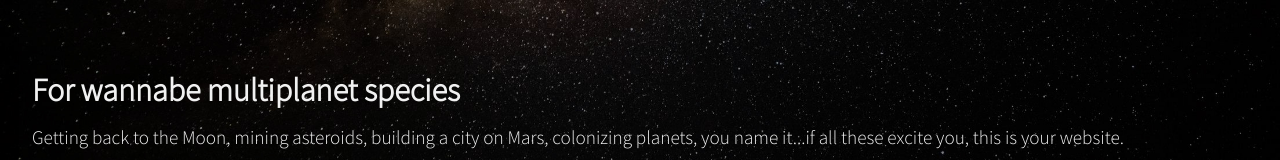
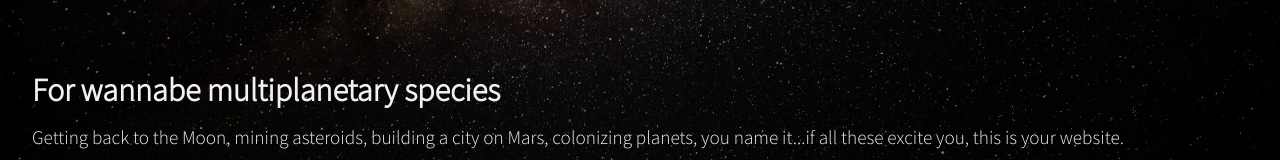
Before and after one commit to HashedGuy/multiplanetaryWebsite, a React (Create React App) app: page / in a window 1280 px wide. Shown: the part 603-763 px from the top of the page. Built offline with nearby package versions, Linux system fonts and the light colour scheme; a web font is replaced by a local one.

Commit message:
multiplanet -> ary

```diff
--- a/src/components/HomePage/MainContent.js
+++ b/src/components/HomePage/MainContent.js
@@ -7,7 +7,7 @@ function MainContent() {
         <>
             <HomePageSections
                 bgImg = "hero-main"
-                title = "For wannabe multiplanet species"
+                title = "For wannabe multiplanetary species"
                 noBtn={true}
                 sectionInfo = "Getting back to the Moon, mining asteroids, building a city on Mars, colonizing planets, you name it...if all these excite you, this is your website."
             />
```
